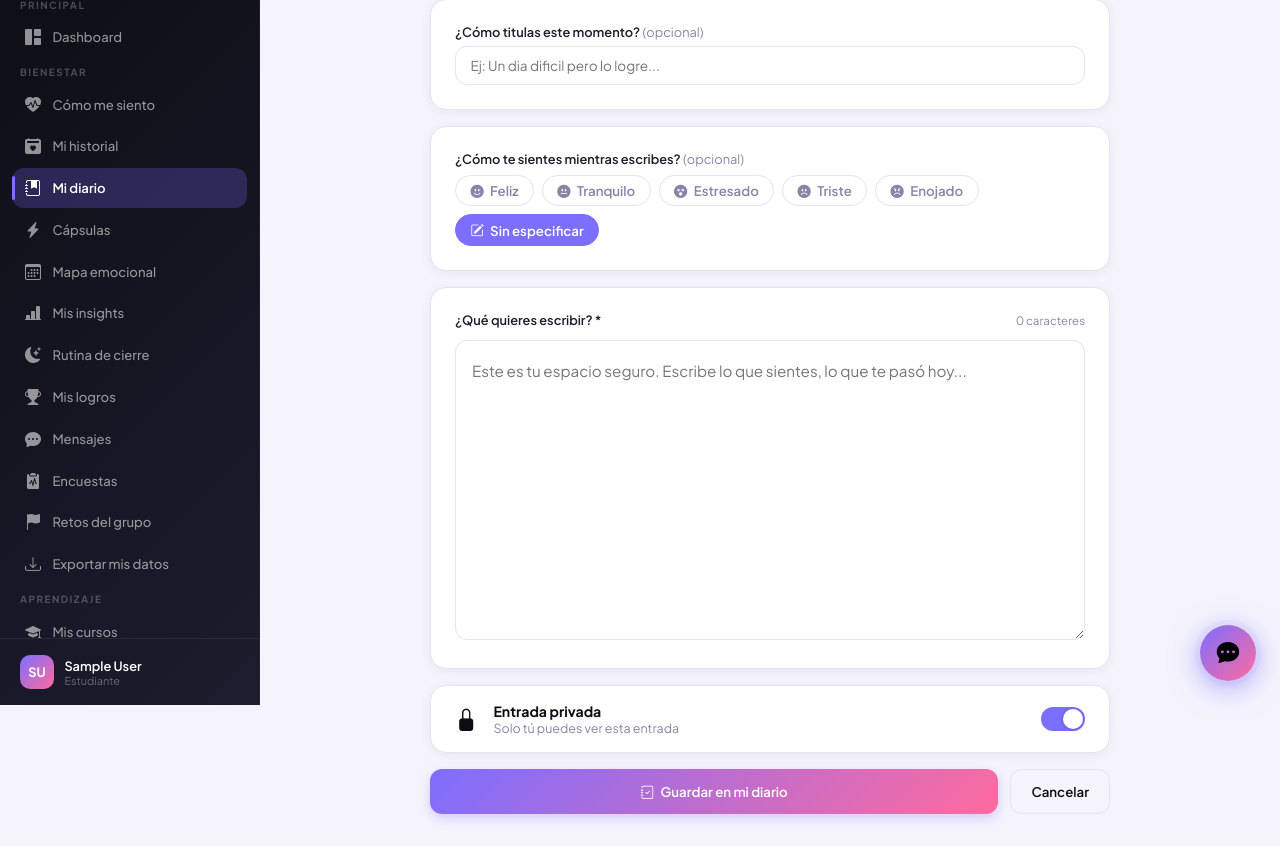
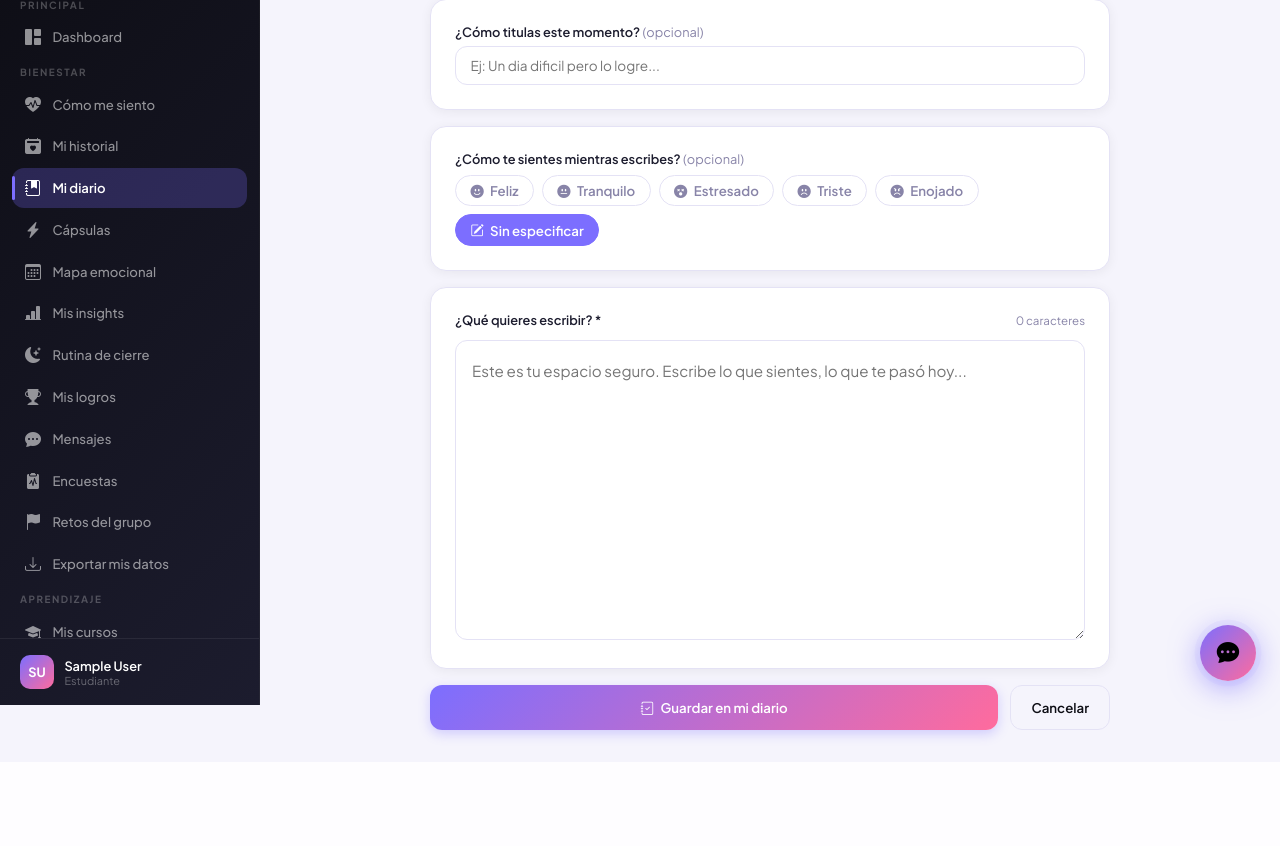
Before and after one commit to angelmanuelarizaferreira-prog/conectate, a Django app: page /emotions/diario/nueva/ in a window 1280 px wide. Shown: the part 95-941 px from the top of the page. After the commit the page ends 837 px from the top, so only its background shows below. Run offline with Django 4.2, Linux system fonts and the light colour scheme; the visitor is signed in with stand-in values (Sample User, id 1); data that the repository does not hold is empty.

Commit message:
fix: quitar toggle entrada privada del diario

```diff
--- a/templates/emotions/diario_editar.html
+++ b/templates/emotions/diario_editar.html
@@ -38,17 +38,7 @@
         </div>
         <textarea name="contenido" id="contIn" class="diary-textarea" placeholder="Este es tu espacio seguro. Escribe lo que sientes, lo que te pas&oacute; hoy..." required>{{ entrada.contenido|default:'' }}</textarea>
       </div>
-      <div class="card fade-up fade-up-3" style="padding:1rem 1.5rem">
-        <div style="display:flex;align-items:center;gap:1rem">
-          <div style="font-size:1.4rem"><i class="bi bi-lock-fill"></i></div>
-          <div style="flex:1"><div style="font-weight:700;font-size:.88rem">Entrada privada</div><div style="font-size:.78rem;color:var(--muted)">Solo t&uacute; puedes ver esta entrada</div></div>
-          <label style="position:relative;display:inline-block;width:44px;height:24px;flex-shrink:0">
-            <input type="checkbox" name="es_privado" id="privSwitch" {% if not entrada or entrada.es_privado %}checked{% endif %} style="opacity:0;width:0;height:0">
-            <span onclick="this.previousElementSibling.click()" style="position:absolute;cursor:pointer;inset:0;background:{% if not entrada or entrada.es_privado %}var(--accent){% else %}var(--border){% endif %};border-radius:24px;transition:.2s" id="swBg"></span>
-            <span onclick="this.previousElementSibling.previousElementSibling.click()" id="swKnob" style="position:absolute;left:{% if not entrada or entrada.es_privado %}22px{% else %}2px{% endif %};top:2px;width:20px;height:20px;background:#fff;border-radius:50%;transition:.2s;box-shadow:0 1px 4px rgba(0,0,0,.2)"></span>
-          </label>
-        </div>
-      </div>
+      <input type="hidden" name="es_privado" value="on">
       <div style="display:flex;gap:.75rem" class="fade-up fade-up-4">
         <button type="submit" class="btn btn-primary" style="flex:1;justify-content:center;padding:.8rem">
           <i class="bi bi-journal-check"></i> {% if entrada %}Guardar cambios{% else %}Guardar en mi diario{% endif %}
```
